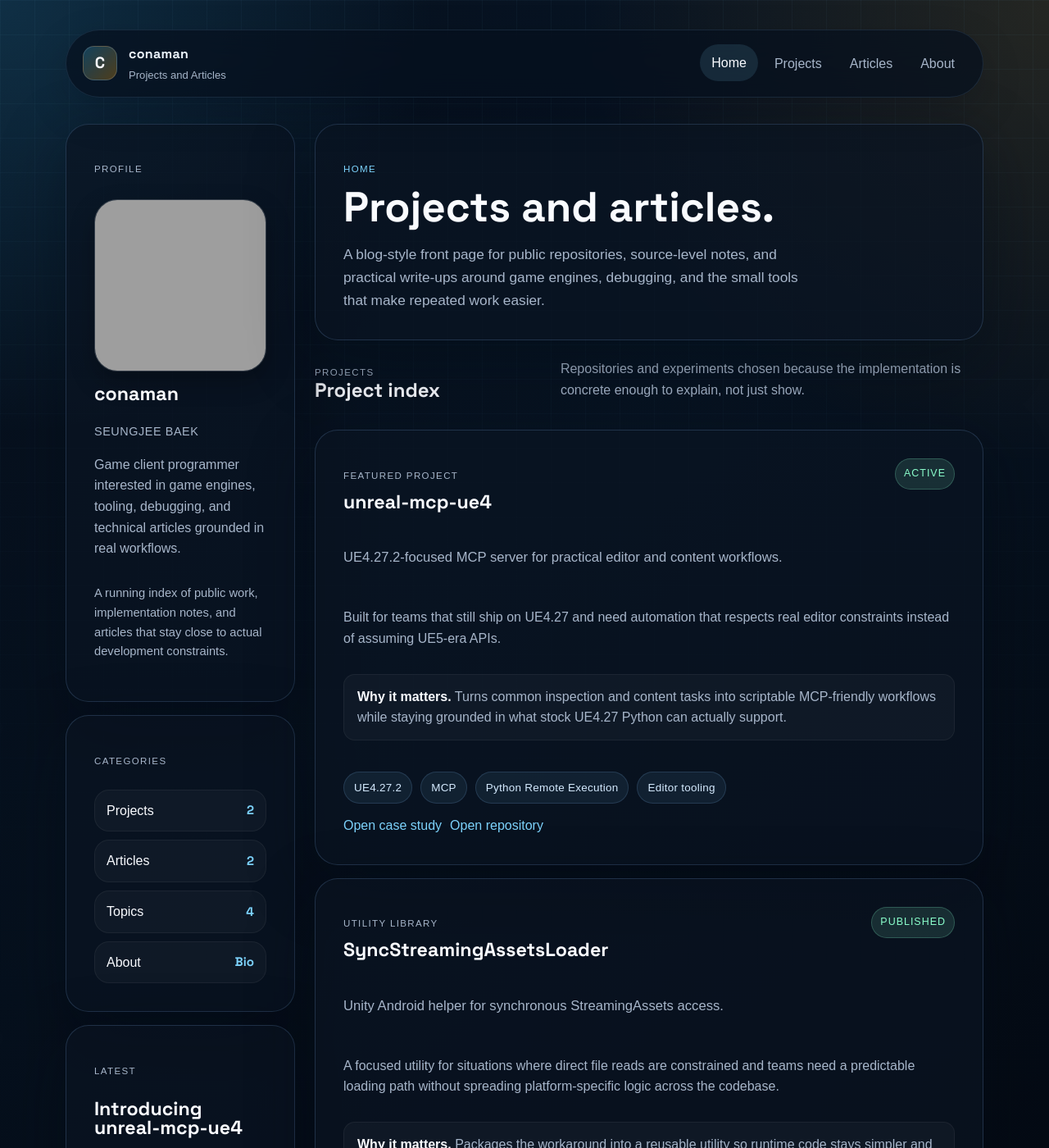
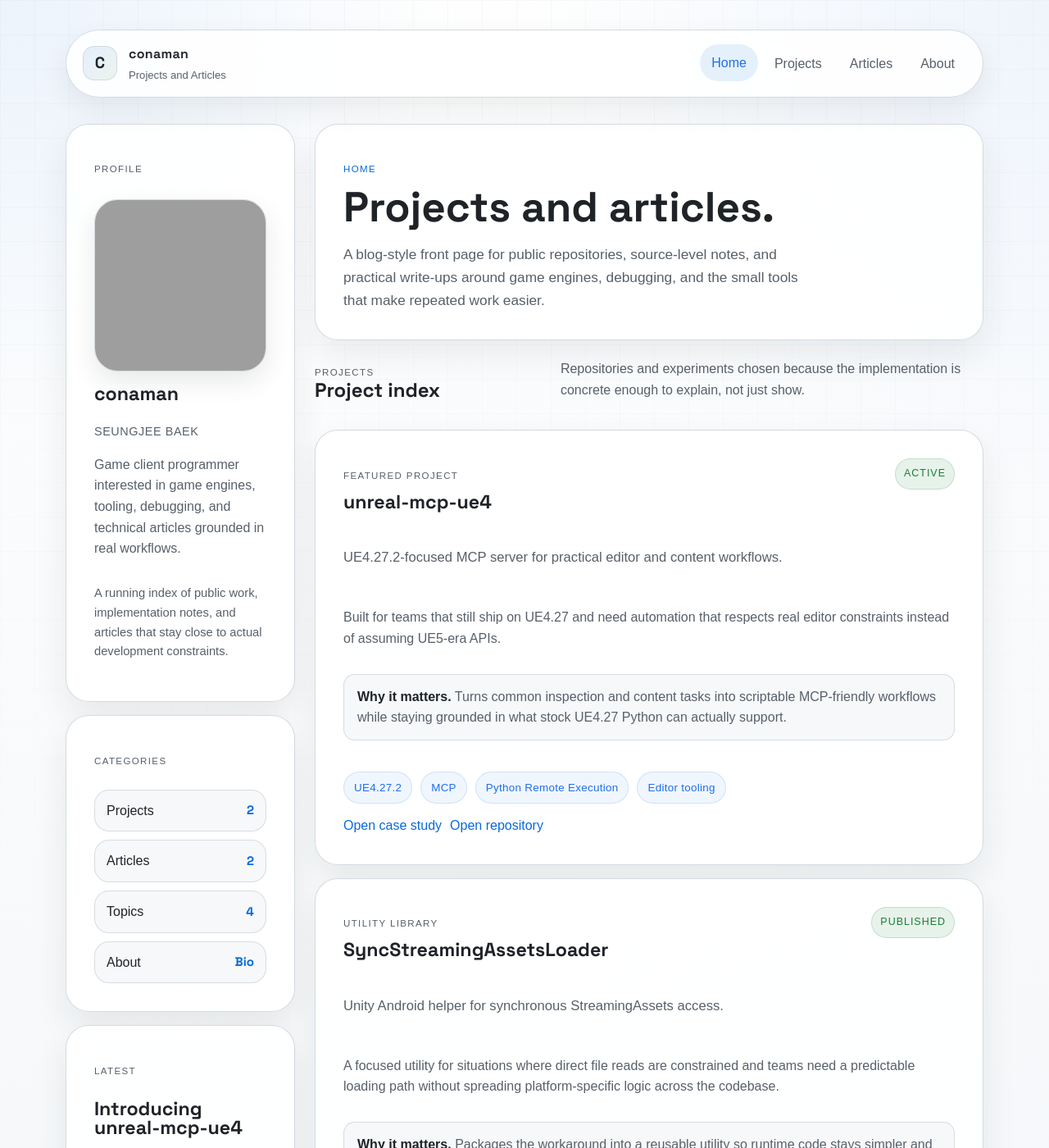
Before and after one commit to conaman/conaman.github.io, a Jekyll site: the page built from index.html, in a window 1280 px wide and 1400 px high. Shown: the whole window at 82% size. Built offline with Jekyll 4.4.1, drawn with Linux system fonts in a browser that asks for light colours; some web fonts are replaced; grey boxes are pictures that could not be loaded.

Commit message:
Switch site to lighter GitHub-like palette

```diff
--- a/assets/css/site.css
+++ b/assets/css/site.css
@@ -1,19 +1,19 @@
 @import url("https://fonts.googleapis.com/css2?family=IBM+Plex+Mono:wght@400;500&family=IBM+Plex+Sans+KR:wght@400;500;600;700&family=Space+Grotesk:wght@500;700&display=swap");
 
 :root {
-  --bg: #07111f;
-  --bg-soft: rgba(10, 23, 40, 0.84);
-  --panel: rgba(10, 20, 34, 0.72);
-  --panel-strong: rgba(12, 24, 40, 0.9);
-  --panel-border: rgba(139, 192, 255, 0.18);
-  --text: #eff6ff;
-  --muted: #a7b6ca;
-  --heading: #f9fbff;
-  --accent: #7dd3fc;
-  --accent-strong: #38bdf8;
-  --accent-warm: #f59e0b;
-  --success: #8bffcc;
-  --shadow: 0 24px 80px rgba(3, 10, 20, 0.45);
+  --bg: #f6f8fa;
+  --bg-soft: rgba(246, 248, 250, 0.94);
+  --panel: rgba(255, 255, 255, 0.9);
+  --panel-strong: rgba(255, 255, 255, 0.98);
+  --panel-border: rgba(208, 215, 222, 0.9);
+  --text: #24292f;
+  --muted: #57606a;
+  --heading: #1f2328;
+  --accent: #0969da;
+  --accent-strong: #1f6feb;
+  --accent-warm: #9a6700;
+  --success: #1a7f37;
+  --shadow: 0 18px 42px rgba(31, 35, 40, 0.08);
   --radius-lg: 28px;
   --radius-md: 20px;
   --radius-sm: 14px;
@@ -50,10 +50,10 @@ img {
   position: fixed;
   inset: 0;
   background:
-    radial-gradient(circle at top left, rgba(56, 189, 248, 0.18), transparent 28%),
-    radial-gradient(circle at top right, rgba(245, 158, 11, 0.12), transparent 30%),
-    linear-gradient(180deg, rgba(3, 8, 16, 0.1), rgba(3, 8, 16, 0.5)),
-    linear-gradient(135deg, #07111f 0%, #081728 48%, #050d18 100%);
+    radial-gradient(circle at top left, rgba(9, 105, 218, 0.08), transparent 28%),
+    radial-gradient(circle at top right, rgba(31, 111, 235, 0.06), transparent 32%),
+    linear-gradient(180deg, rgba(255, 255, 255, 0.72), rgba(246, 248, 250, 0.94)),
+    linear-gradient(135deg, #ffffff 0%, #f6f8fa 52%, #eef3f8 100%);
   z-index: -2;
 }
 
@@ -62,10 +62,10 @@ img {
   position: absolute;
   inset: 0;
   background-image:
-    linear-gradient(rgba(125, 211, 252, 0.06) 1px, transparent 1px),
-    linear-gradient(90deg, rgba(125, 211, 252, 0.06) 1px, transparent 1px);
+    linear-gradient(rgba(208, 215, 222, 0.55) 1px, transparent 1px),
+    linear-gradient(90deg, rgba(208, 215, 222, 0.55) 1px, transparent 1px);
   background-size: 42px 42px;
-  mask-image: linear-gradient(180deg, rgba(0, 0, 0, 0.7), transparent 88%);
+  mask-image: linear-gradient(180deg, rgba(0, 0, 0, 0.28), transparent 88%);
   z-index: -1;
 }
 
@@ -82,14 +82,14 @@ img {
   gap: 20px;
   padding: 16px 20px;
   margin-top: 8px;
-  background: rgba(6, 16, 30, 0.72);
-  border: 1px solid rgba(139, 192, 255, 0.12);
+  background: rgba(255, 255, 255, 0.86);
+  border: 1px solid var(--panel-border);
   border-radius: 999px;
   backdrop-filter: blur(18px);
   position: sticky;
   top: 16px;
   z-index: 10;
-  box-shadow: 0 18px 50px rgba(2, 8, 16, 0.18);
+  box-shadow: 0 14px 34px rgba(31, 35, 40, 0.08);
 }
 
 .brand {
@@ -105,8 +105,8 @@ img {
   display: inline-flex;
   align-items: center;
   justify-content: center;
-  background: linear-gradient(135deg, rgba(56, 189, 248, 0.26), rgba(245, 158, 11, 0.3));
-  border: 1px solid rgba(255, 255, 255, 0.16);
+  background: linear-gradient(135deg, rgba(9, 105, 218, 0.1), rgba(26, 127, 55, 0.08));
+  border: 1px solid var(--panel-border);
   color: var(--heading);
   font-family: "Space Grotesk", sans-serif;
   font-size: 1.2rem;
@@ -145,8 +145,8 @@ img {
 
 .site-nav a:hover,
 .site-nav a.is-active {
-  color: var(--heading);
-  background: rgba(125, 211, 252, 0.12);
+  color: var(--accent-strong);
+  background: rgba(9, 105, 218, 0.1);
   transform: translateY(-1px);
 }
 
@@ -322,8 +322,8 @@ img {
   aspect-ratio: 1 / 1;
   object-fit: cover;
   border-radius: 28px;
-  border: 1px solid rgba(255, 255, 255, 0.18);
-  box-shadow: 0 12px 30px rgba(0, 0, 0, 0.28);
+  border: 1px solid var(--panel-border);
+  box-shadow: 0 12px 30px rgba(31, 35, 40, 0.1);
 }
 
 .sidebar-profile__body {
@@ -351,16 +351,16 @@ img {
   gap: 14px;
   padding: 12px 14px;
   border-radius: 18px;
-  background: rgba(255, 255, 255, 0.03);
-  border: 1px solid rgba(255, 255, 255, 0.05);
+  background: rgba(246, 248, 250, 0.9);
+  border: 1px solid rgba(208, 215, 222, 0.8);
   color: var(--heading);
   transition: transform 180ms ease, border-color 180ms ease, background-color 180ms ease;
 }
 
 .sidebar-nav a:hover {
   transform: translateY(-1px);
-  border-color: rgba(125, 211, 252, 0.24);
-  background: rgba(125, 211, 252, 0.08);
+  border-color: rgba(9, 105, 218, 0.2);
+  background: rgba(9, 105, 218, 0.06);
 }
 
 .sidebar-nav strong {
@@ -378,9 +378,9 @@ img {
 .sidebar-tags span {
   padding: 8px 12px;
   border-radius: 999px;
-  background: rgba(255, 255, 255, 0.04);
-  border: 1px solid rgba(255, 255, 255, 0.08);
-  color: #d8e6f6;
+  background: rgba(9, 105, 218, 0.06);
+  border: 1px solid rgba(9, 105, 218, 0.12);
+  color: var(--accent-strong);
   font-size: 0.86rem;
 }
 
@@ -429,8 +429,8 @@ img {
 .entry-note {
   margin: 0;
   padding: 14px 16px;
-  background: rgba(255, 255, 255, 0.03);
-  border: 1px solid rgba(255, 255, 255, 0.05);
+  background: rgba(246, 248, 250, 0.9);
+  border: 1px solid rgba(208, 215, 222, 0.82);
   border-radius: var(--radius-sm);
 }
 
@@ -449,8 +449,8 @@ img {
 .entry-meta span {
   padding: 6px 10px;
   border-radius: 999px;
-  background: rgba(255, 255, 255, 0.04);
-  border: 1px solid rgba(255, 255, 255, 0.06);
+  background: rgba(246, 248, 250, 0.94);
+  border: 1px solid rgba(208, 215, 222, 0.85);
   color: var(--muted);
   font-size: 0.84rem;
 }
@@ -473,9 +473,9 @@ img {
 .pill {
   padding: 8px 12px;
   border-radius: 999px;
-  border: 1px solid rgba(139, 192, 255, 0.16);
-  background: rgba(125, 211, 252, 0.08);
-  color: #d5ebff;
+  border: 1px solid rgba(9, 105, 218, 0.14);
+  background: rgba(9, 105, 218, 0.06);
+  color: var(--accent-strong);
   letter-spacing: 0.02em;
   text-transform: none;
   font-size: 0.84rem;
@@ -503,7 +503,7 @@ img {
   min-height: 48px;
   padding: 0 18px;
   border-radius: 999px;
-  border: 1px solid rgba(255, 255, 255, 0.1);
+  border: 1px solid var(--panel-border);
   font-weight: 600;
   transition: transform 180ms ease, background-color 180ms ease, border-color 180ms ease;
 }
@@ -513,12 +513,14 @@ img {
 }
 
 .button-primary {
-  background: linear-gradient(135deg, rgba(56, 189, 248, 0.24), rgba(56, 189, 248, 0.1));
-  border-color: rgba(125, 211, 252, 0.34);
+  background: linear-gradient(180deg, #218bff, #0969da);
+  border-color: rgba(9, 105, 218, 0.9);
+  color: #ffffff;
 }
 
 .button-secondary {
-  background: rgba(255, 255, 255, 0.03);
+  background: rgba(255, 255, 255, 0.88);
+  color: var(--heading);
 }
 
 .hero-panel {
@@ -536,7 +538,7 @@ img {
   width: 220px;
   height: 220px;
   border-radius: 999px;
-  background: radial-gradient(circle, rgba(56, 189, 248, 0.22), transparent 65%);
+  background: radial-gradient(circle, rgba(9, 105, 218, 0.12), transparent 65%);
 }
 
 .profile-card {
@@ -551,8 +553,8 @@ img {
   height: 112px;
   object-fit: cover;
   border-radius: 28px;
-  border: 1px solid rgba(255, 255, 255, 0.18);
-  box-shadow: 0 12px 30px rgba(0, 0, 0, 0.28);
+  border: 1px solid var(--panel-border);
+  box-shadow: 0 12px 30px rgba(31, 35, 40, 0.1);
 }
 
 .profile-card__name {
@@ -585,8 +587,8 @@ img {
 
 .metric {
   padding: 18px;
-  background: rgba(255, 255, 255, 0.03);
-  border: 1px solid rgba(255, 255, 255, 0.06);
+  background: rgba(246, 248, 250, 0.86);
+  border: 1px solid rgba(208, 215, 222, 0.82);
   border-radius: var(--radius-md);
 }
 
@@ -681,19 +683,19 @@ img {
   width: 220px;
   height: 220px;
   border-radius: 999px;
-  background: radial-gradient(circle, rgba(255, 255, 255, 0.16), transparent 68%);
+  background: radial-gradient(circle, rgba(9, 105, 218, 0.1), transparent 68%);
   pointer-events: none;
 }
 
 .priority-card:hover {
   transform: translateY(-4px);
-  border-color: rgba(125, 211, 252, 0.3);
-  box-shadow: 0 28px 90px rgba(3, 10, 20, 0.55);
+  border-color: rgba(9, 105, 218, 0.2);
+  box-shadow: 0 22px 48px rgba(31, 35, 40, 0.12);
 }
 
 .priority-card p {
   margin: 0;
-  color: #d8e6f6;
+  color: var(--muted);
 }
 
 .priority-card .section-eyebrow {
@@ -707,13 +709,13 @@ img {
 
 .priority-card-projects {
   background:
-    linear-gradient(135deg, rgba(56, 189, 248, 0.18), rgba(9, 21, 38, 0.82)),
+    linear-gradient(135deg, rgba(9, 105, 218, 0.08), rgba(255, 255, 255, 0.98)),
     var(--panel-strong);
 }
 
 .priority-card-articles {
   background:
-    linear-gradient(135deg, rgba(245, 158, 11, 0.14), rgba(9, 21, 38, 0.82)),
+    linear-gradient(135deg, rgba(26, 127, 55, 0.06), rgba(255, 255, 255, 0.98)),
     var(--panel-strong);
 }
 
@@ -733,7 +735,7 @@ img {
 
 .priority-card__meta span,
 .priority-card__link {
-  color: #d8e6f6;
+  color: var(--muted);
   font-size: 0.92rem;
 }
 
@@ -762,8 +764,8 @@ img {
 .status-badge {
   padding: 8px 10px;
   border-radius: 999px;
-  background: rgba(139, 255, 204, 0.12);
-  border: 1px solid rgba(139, 255, 204, 0.22);
+  background: rgba(26, 127, 55, 0.1);
+  border: 1px solid rgba(26, 127, 55, 0.18);
   color: var(--success);
   font-size: 0.78rem;
   text-transform: uppercase;
@@ -779,8 +781,8 @@ img {
   flex: 1 1 240px;
   min-height: 100%;
   padding: 16px;
-  background: rgba(255, 255, 255, 0.03);
-  border: 1px solid rgba(255, 255, 255, 0.05);
+  background: rgba(246, 248, 250, 0.9);
+  border: 1px solid rgba(208, 215, 222, 0.82);
   border-radius: var(--radius-sm);
 }
 
@@ -831,7 +833,7 @@ img {
 .prose p,
 .prose li,
 .prose blockquote {
-  color: #d5e3f4;
+  color: var(--text);
 }
 
 .prose a,
@@ -847,7 +849,7 @@ img {
 
 .prose code {
   padding: 0.15rem 0.35rem;
-  background: rgba(255, 255, 255, 0.06);
+  background: #f6f8fa;
   border-radius: 6px;
   font-family: "IBM Plex Mono", monospace;
   font-size: 0.95em;
@@ -856,8 +858,8 @@ img {
 .prose pre {
   padding: 18px;
   overflow-x: auto;
-  background: rgba(3, 9, 19, 0.92);
-  border: 1px solid rgba(255, 255, 255, 0.08);
+  background: #f6f8fa;
+  border: 1px solid rgba(208, 215, 222, 0.9);
   border-radius: var(--radius-md);
 }
 
@@ -869,7 +871,7 @@ img {
 .prose blockquote {
   margin: 1.6rem 0;
   padding: 0 0 0 18px;
-  border-left: 3px solid rgba(125, 211, 252, 0.4);
+  border-left: 3px solid rgba(9, 105, 218, 0.35);
 }
 
 .site-footer {
```
